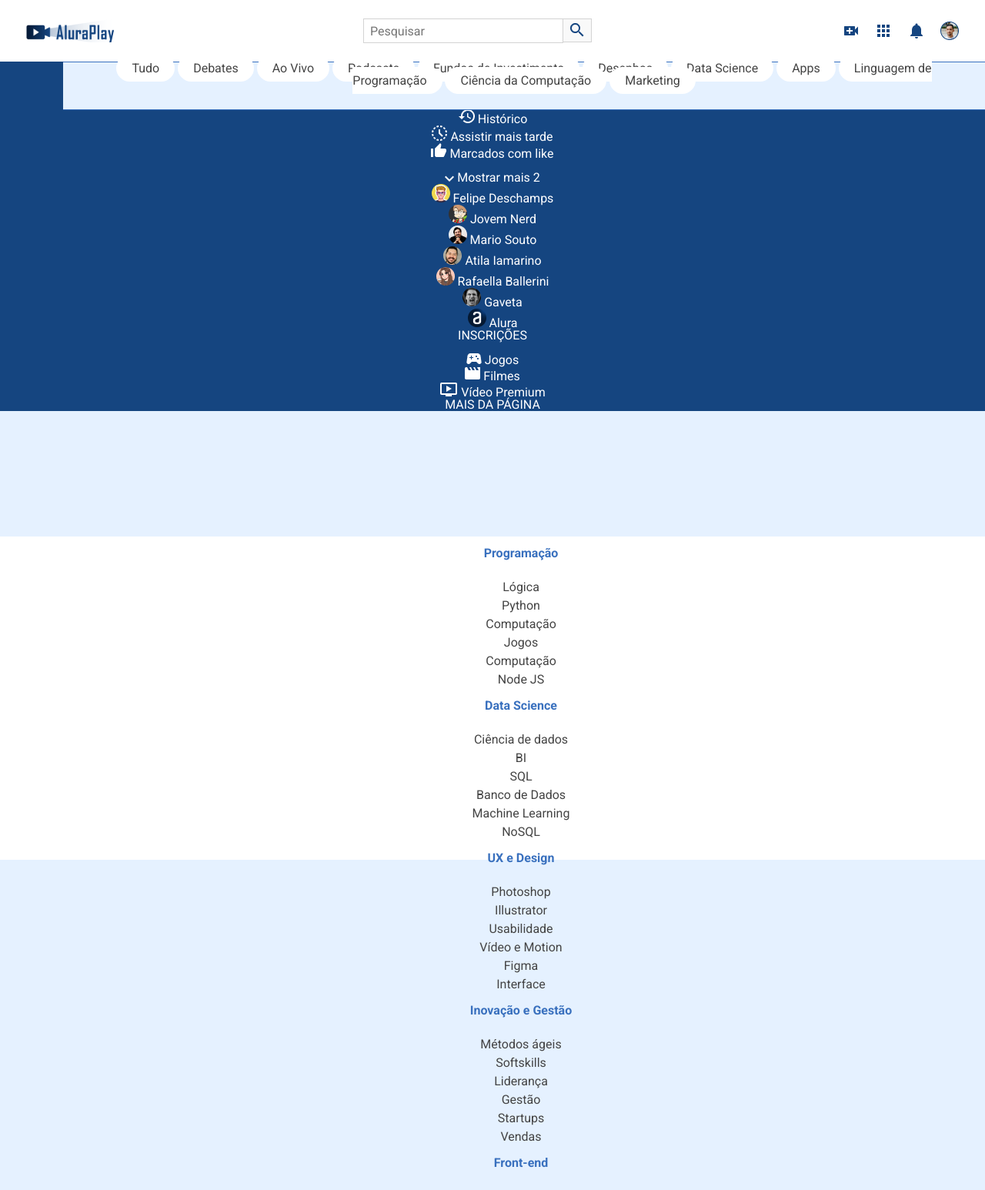
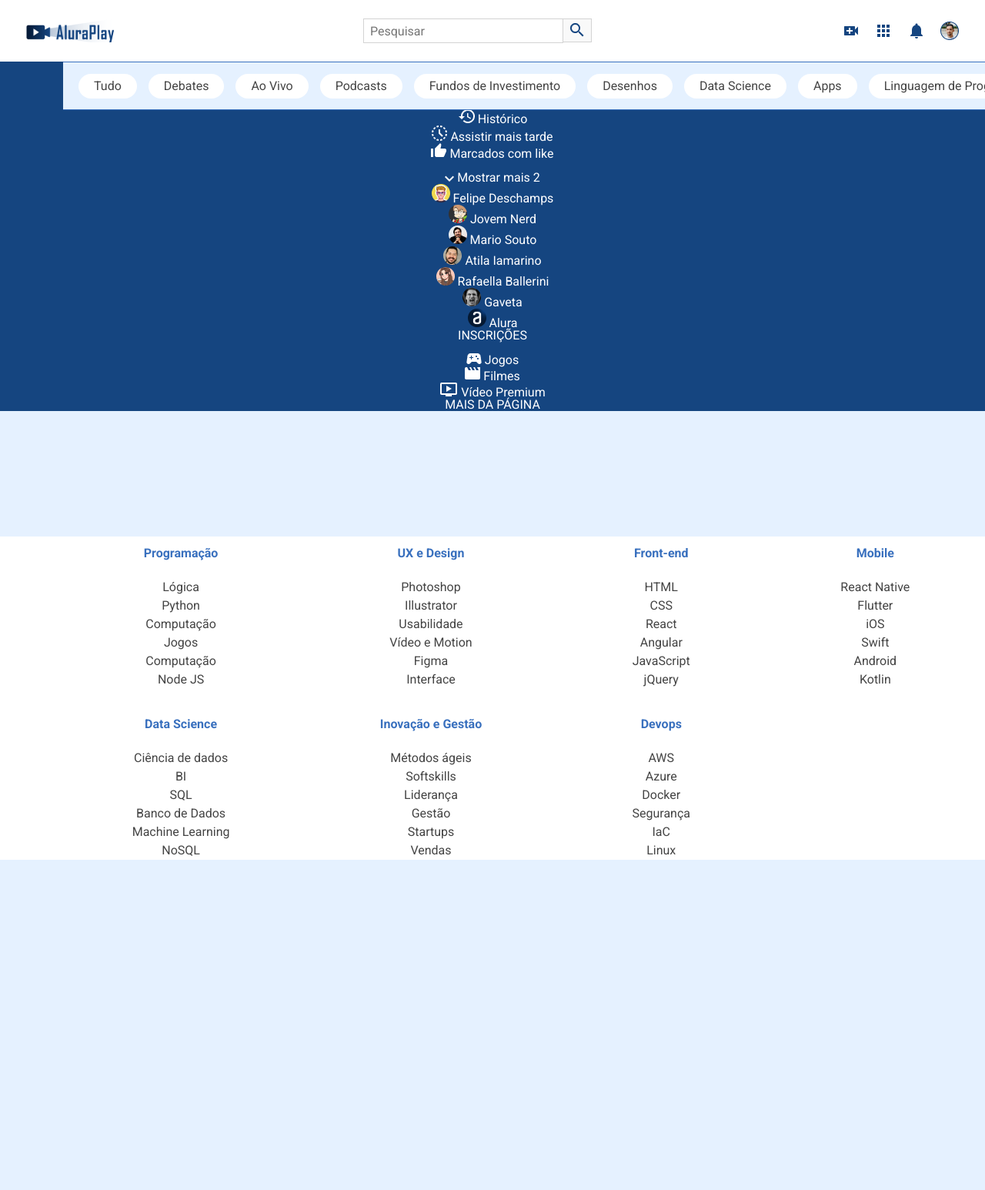
Before and after one commit to guspnet/aluraplay-css, a plain HTML site: page index.html in a window 1280 px wide. Shown: the top 1546 px of the page at 77% size. After the commit the page ends 1117 px from the top, so only its background shows below. Drawn offline with Linux system fonts and the light colour scheme.

Commit message:
Aula02 finalizada

```diff
--- a/css/estilos.css
+++ b/css/estilos.css
@@ -1,4 +1,6 @@
-@import url(./flexbox.css);
+@import url(flexbox/header.css);
+@import url(flexbox/footer.css);
+@import url(flexbox/higher-section.css);
 *,
 *::before,
 *::after {
--- /dev/null
+++ b/css/flexbox/footer.css
@@ -0,0 +1,14 @@
+.rodape__container {
+    display: flex;
+    /*
+    flex-direction: column;
+    flex-wrap: wrap;
+    */
+    flex-flow: column wrap;
+}
+
+@media screen and (min-width: 834px) {
+    .rodape__container {
+        justify-content: space-between;
+    }
+}
--- /dev/null
+++ b/css/flexbox/higher-section.css
@@ -0,0 +1,7 @@
+.superior__secao__container {
+    display: flex;
+    align-items: center;
+    white-space: nowrap;
+    overflow: scroll;
+    gap: 15px;
+}
```
Also changed, not shown: index.html (+0 -1 lines), css/flexbox/header.css (renamed from css/flexbox.css).
